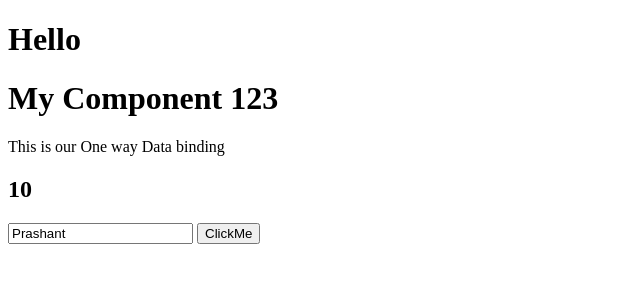
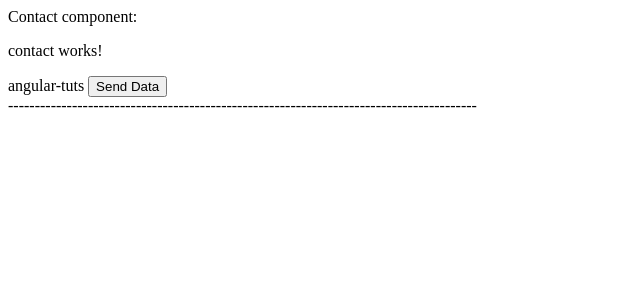
Before and after one commit to vertexacademy-comp/angular16-tutorial, an Angular app: page /home in a window 1280 px wide. Shown: the top 300 px of the page, without its empty margins (0-640 px from the left). Built offline with nearby package versions, Linux system fonts and the light colour scheme.

Commit message:
Parent to Child Data Transfer

```diff
--- a/src/app/app.component.html
+++ b/src/app/app.component.html
@@ -1,2 +1,10 @@
-<h1>Hello</h1>
-<router-outlet></router-outlet>
+
+<!-- <router-outlet></router-outlet>
+<br> -->
+
+Contact component: <app-contact [title]="title" (childContactData)="onevent($event)"></app-contact>
+<br>
+----------------------------------------------------------------------------------------<br>
+
+{{receiveData}}
+<!-- MyComponent: <app-my-component [title]="title" ></app-my-component> -->
--- a/src/app/app.component.ts
+++ b/src/app/app.component.ts
@@ -1,4 +1,4 @@
-import { Component } from '@angular/core';
+import { Component, OnInit } from '@angular/core';
 
 @Component({
   selector: 'app-root',
@@ -6,5 +6,16 @@ import { Component } from '@angular/core';
   styleUrls: ['./app.component.css']
 })
 export class AppComponent {
+
+  // ngOnInit(): void {
+  //   this.getData(event)
+  // }
+  receiveData:string | undefined
   title = 'angular-tuts';
+
+  onevent($event:any) {
+    alert($event)
+    this.receiveData = $event;
+    console.log(this.receiveData)
+  }
 }
--- a/src/app/app.module.ts
+++ b/src/app/app.module.ts
@@ -3,15 +3,19 @@ import { BrowserModule } from '@angular/platform-browser';
 import { AppRoutingModule } from './app-routing.module';
 import { AppComponent } from './app.component';
 import { FormsModule } from '@angular/forms';
+import { ContactComponent } from './contact/contact.component';
+import { CustomModuleModule } from './custom-module/custom-module.module';
 
 
 @NgModule({
   declarations: [
     AppComponent,
+
   ],
   imports: [
     BrowserModule,
     AppRoutingModule,
+    CustomModuleModule
   ],
   providers: [],
   bootstrap: [AppComponent]
--- /dev/null
+++ b/src/app/contact/contact.component.html
@@ -0,0 +1,8 @@
+<p>contact works!</p>
+
+{{contact}}
+
+{{title}}
+
+
+<button (click)="saveButtonClick()">Send Data</button>
--- /dev/null
+++ b/src/app/contact/contact.component.ts
@@ -0,0 +1,28 @@
+import { Component, EventEmitter, Input, OnInit, Output } from '@angular/core';
+
+@Component({
+  selector: 'app-contact',
+  templateUrl: './contact.component.html',
+  styleUrls: ['./contact.component.css'],
+})
+export class ContactComponent implements OnInit{
+
+
+  @Input() contact:string=''
+  @Input() title:string=''
+
+  @Output() childContactData = new EventEmitter<any>();
+
+  ngOnInit() {
+   // this.childContactData.emit(this.title)
+  }
+
+  saveButtonClick(){
+    this.childContactData.emit("santosh123")
+  }
+
+  // ngOnInit(){
+  //   this.title =
+  // }
+
+}
--- a/src/app/custom-module/custom-module-routing.module.ts
+++ b/src/app/custom-module/custom-module-routing.module.ts
@@ -1,9 +1,11 @@
 import { NgModule } from '@angular/core';
 import { RouterModule, Routes } from '@angular/router';
 import { MyComponent } from '../my-component/my-component.component';
+import { ContactComponent } from '../contact/contact.component';
 
 const routes: Routes = [
-  { path: '', component: MyComponent }
+  { path: '', component: MyComponent },
+  { path: 'contact', component: ContactComponent }
 ];
 
 @NgModule({
--- a/src/app/custom-module/custom-module.module.ts
+++ b/src/app/custom-module/custom-module.module.ts
@@ -5,12 +5,14 @@ import { CustomModuleRoutingModule } from './custom-module-routing.module';
 import { MyComponent } from '../my-component/my-component.component';
 import { RouterModule } from '@angular/router';
 import { FormsModule } from '@angular/forms';
+import { ContactComponent } from '../contact/contact.component';
 
 
 
 @NgModule({
   declarations: [
-  MyComponent
+  MyComponent,
+  ContactComponent
   ],
   imports: [
     CommonModule,
@@ -18,6 +20,6 @@ import { FormsModule } from '@angular/forms';
     FormsModule,
     CustomModuleRoutingModule
   ],
-  exports:[MyComponent]
+  exports:[MyComponent,ContactComponent]
 })
 export class CustomModuleModule { }
--- a/src/app/my-component/my-component.component.html
+++ b/src/app/my-component/my-component.component.html
@@ -1,11 +1,16 @@
 <h1>My Component 123</h1>
-{{title}}
+Component Title from App Component: {{title}}
 <br>
-
+<!--
 <h2>{{age}}</h2>
 <input type="text" [(ngModel)]="CopyText">
 
 
 {{testData}}
 
-<button (click)="myevent(CopyText)">ClickMe</button>
+<button (click)="myevent(CopyText)">ClickMe</button> -->
+
+<!--
+my component is parent
+contact component is child -->
+<app-contact  [contact]="contactData" [title]="title"></app-contact>
--- a/src/app/my-component/my-component.component.ts
+++ b/src/app/my-component/my-component.component.ts
@@ -1,20 +1,28 @@
-import { Component } from '@angular/core';
+import { Component, Input, OnInit } from '@angular/core';
 
 @Component({
   selector: 'app-my-component',
   templateUrl: './my-component.component.html',
   styleUrls: ['./my-component.component.css']
 })
-export class MyComponent {
+export class MyComponent implements OnInit{
 
-title:string = "This is our One way Data binding";
+  @Input() title:string=''
+
+//title:string = "This is our One way Data binding";
 age:any=10
 CopyText:any="Prashant"
 testData:string=''
+contactData:string="This is test"
 
 myevent(data:any){
  this.testData = data+"testsing"
 }
+
+ngOnInit(): void {
+  this.contactData = "Prashant"
+}
+
 
 }
 
```
Also changed, not shown: src/app/contact/contact.component.css (added), 1 other file (tests, documents, lock files or other folders).
